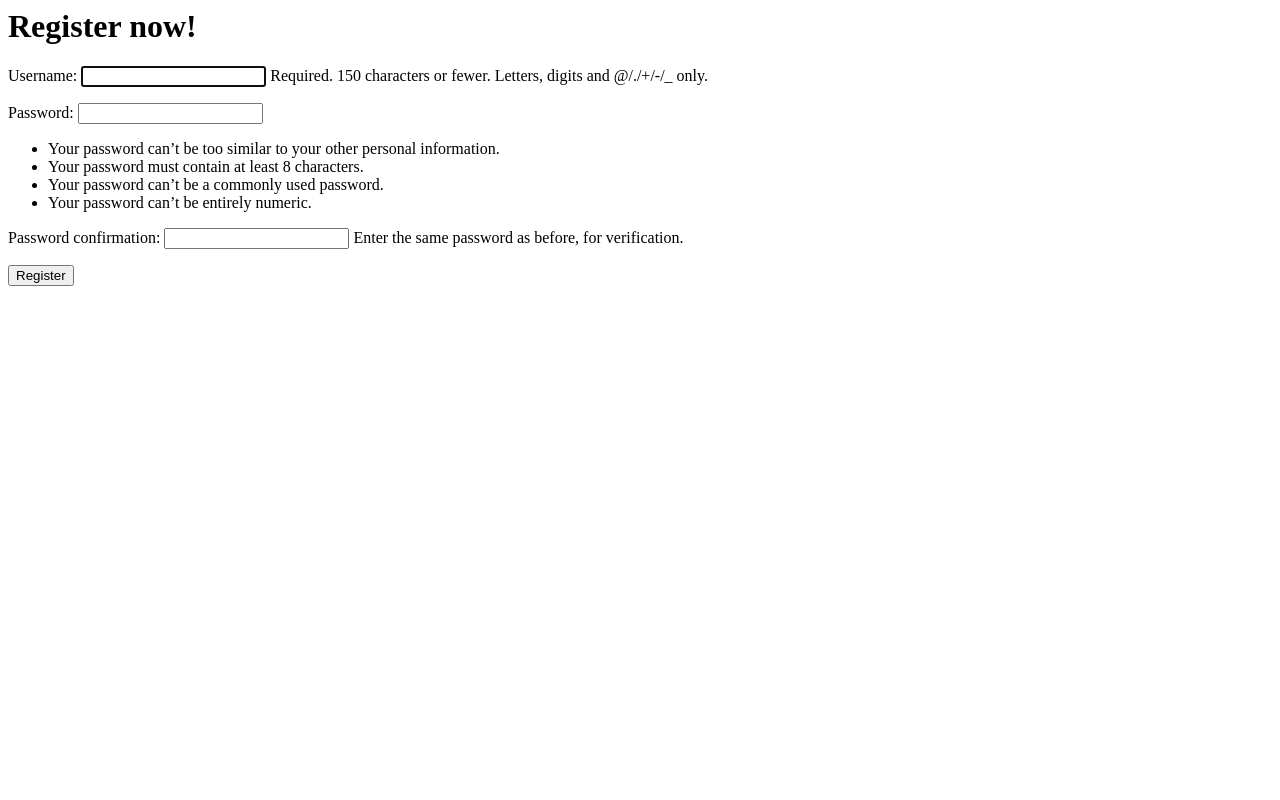
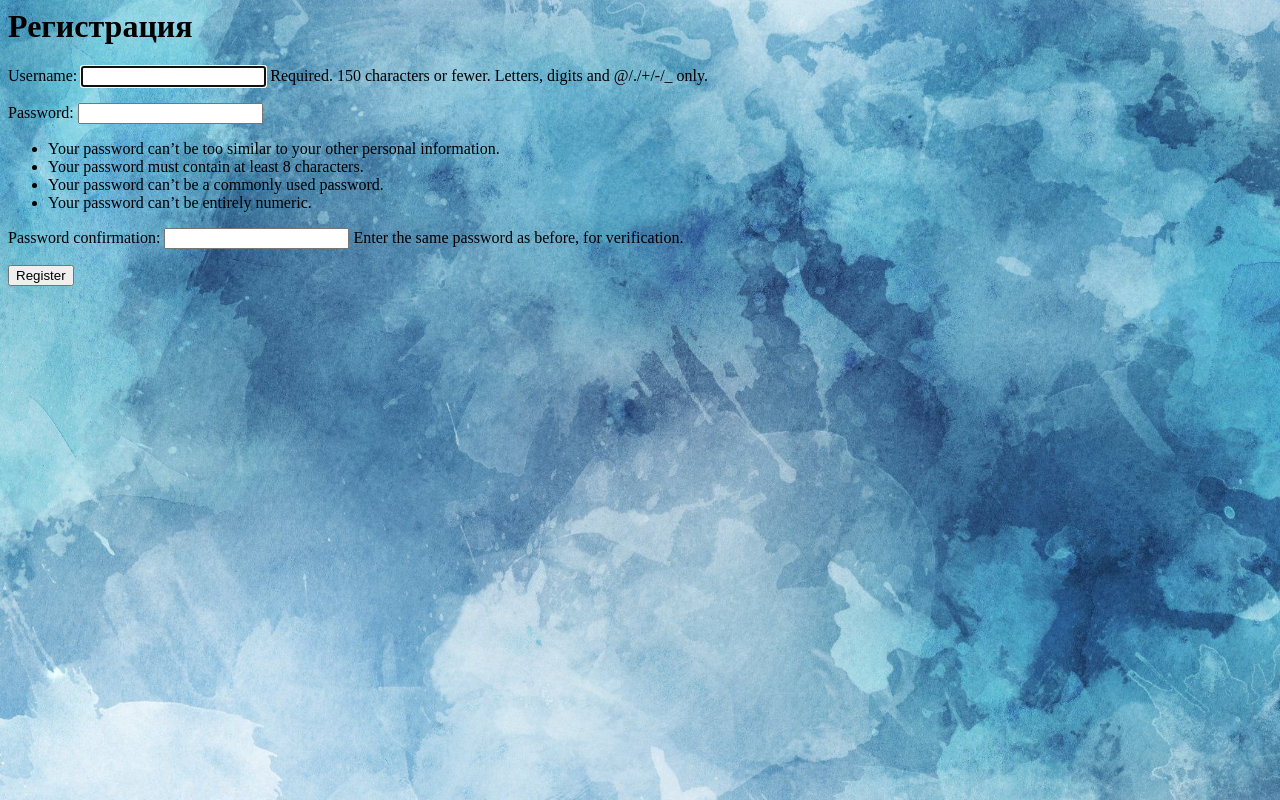
Before and after one commit to useroqqq/djangoProjectAccelingvostable, a Django app: page /register/ in a window 1280 px wide. Run offline with Django 5.2, Linux system fonts and the light colour scheme.

Commit message:
Доработка авторизации

```diff
--- a/templates/register.html
+++ b/templates/register.html
@@ -1,6 +1,16 @@
 <html>
-
-    <h1> Register now! </h1>
+<head>
+    <meta charset="UTF-8">
+    <title>Регистрация</title>
+    <style>
+        body {
+            background-image: url('/static/Data/background.jpg');
+            background-size: cover;
+            font-family: "Times New Roman", Times, serif;
+        }
+    </style>
+</head>
+    <h1> Регистрация </h1>
 
     <form method="POST" autocomplete="off">
 
```
Also changed, not shown: templates/login.html (+17 -10 lines).
